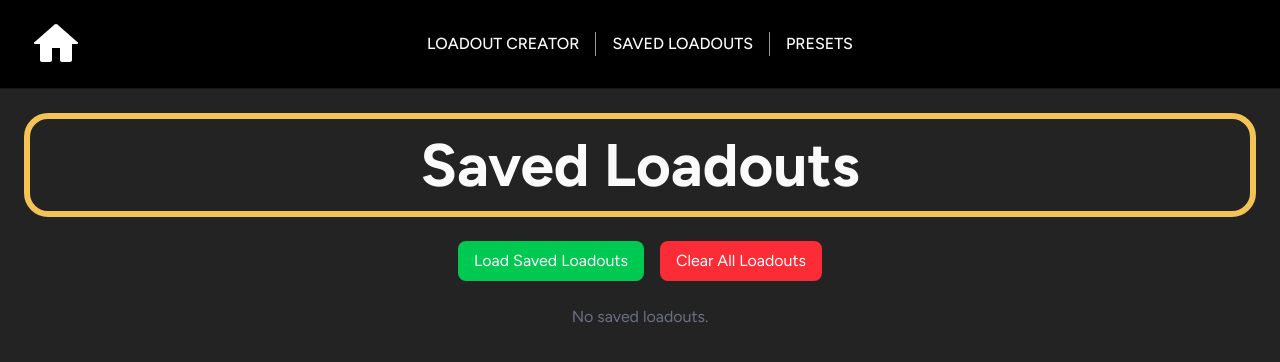
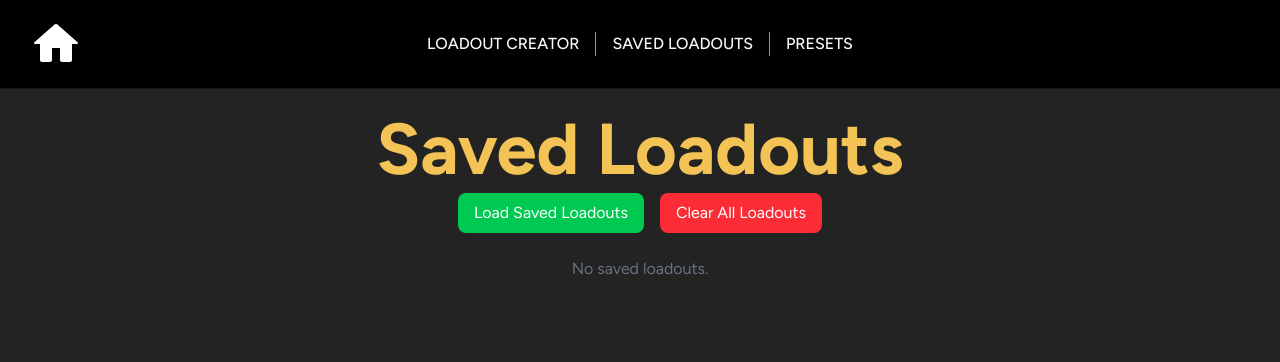
Before and after one commit to B-Fanjoy/7CMBG-LoadoutCreator, a Vue app: page /loadouts in a window 1280 px wide. Shown: the top 362 px of the page. Built offline with nearby package versions, Linux system fonts and the light colour scheme; a web font is replaced by a local one.

Commit message:
title bar change

```diff
--- a/src/views/LoadoutsView.vue
+++ b/src/views/LoadoutsView.vue
@@ -1,6 +1,6 @@
 <template>
   <main class="p-6">
-    <h1 class="text-6xl font-bold mb-6 py-4 text-center border-6 border-[#F4C356] rounded-3xl">Saved Loadouts</h1>
+    <h1 class="text-7xl font-bold text-center text-[#F4C356] mb-2">Saved Loadouts</h1>
 
     <div class="flex justify-center gap-4 mb-6">
       <button @click="loadAllLoadouts" class="px-4 py-2 bg-green-500 text-white rounded-lg">Load Saved Loadouts</button>
```
